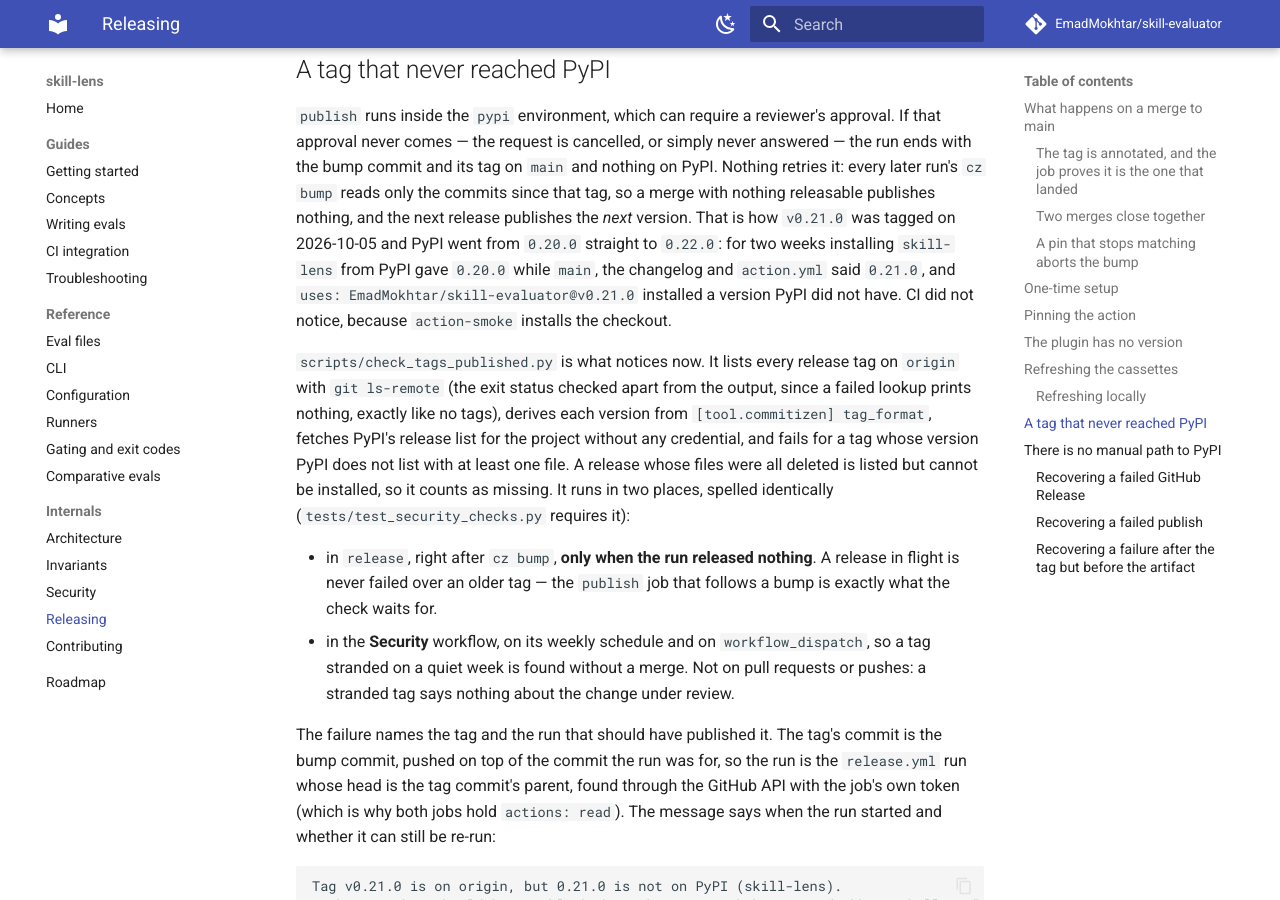
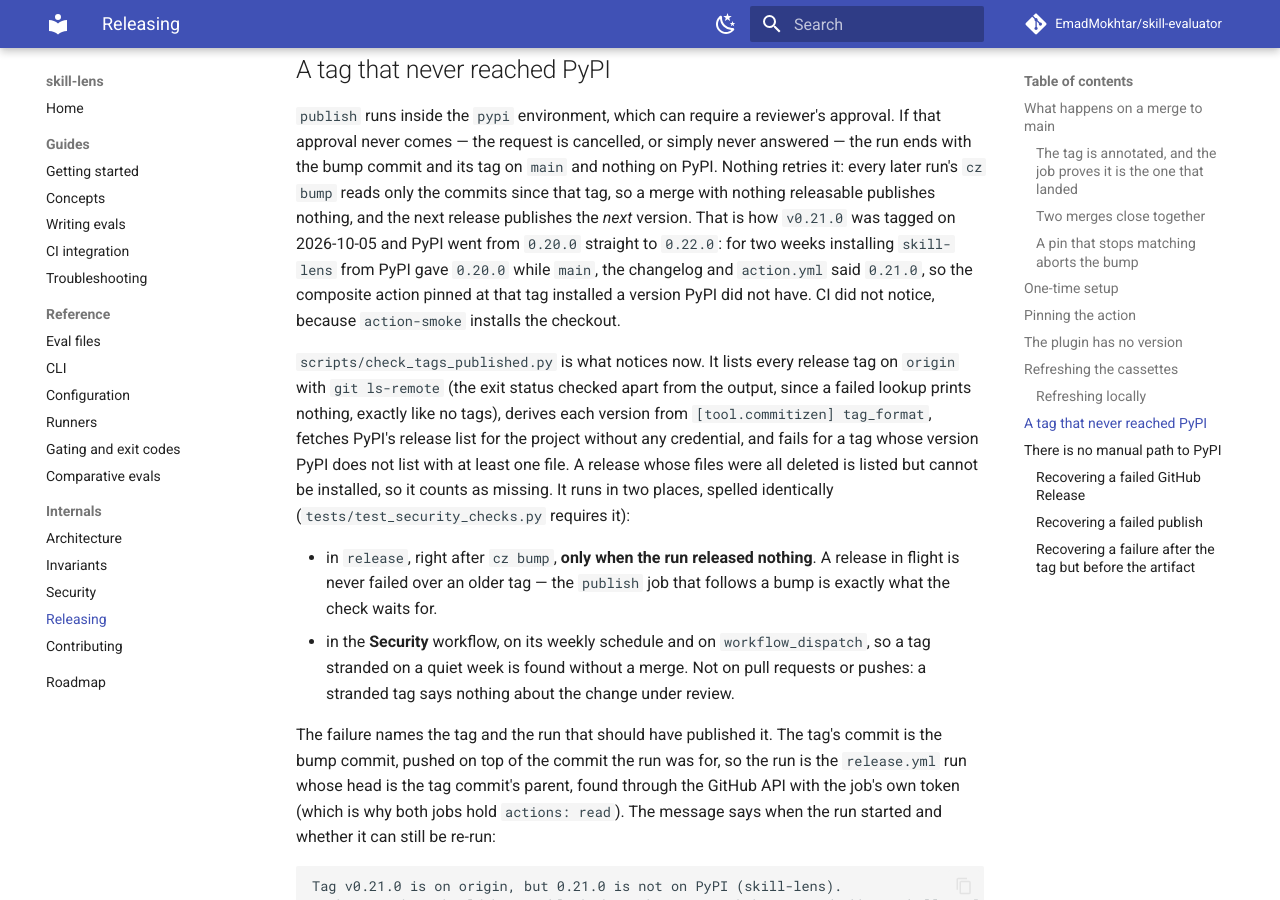
Before and after one commit to EmadMokhtar/skill-evaluator, an MkDocs documentation site: the page built from docs/releasing.md, in a window 1280 px wide and 900 px high, scrolled down 6413 px. Built offline with MkDocs 1.6.1 and Material for MkDocs 9.7.7, drawn with Linux system fonts in a browser that asks for light colours; comment, search, counter and statistics services are not loaded.

Commit message:
docs: do not spell an old action pin in the releasing example
tests/test_release_config.py requires every action reference to be the
current version, so the v0.21.0 story names the tag without the uses: line.

Co-Authored-By: Claude Fable 5.1 <noreply@anthropic.com>

```diff
--- a/docs/releasing.md
+++ b/docs/releasing.md
@@ -253,8 +253,8 @@ later run's `cz bump` reads only the commits since that tag, so a merge with not
 releasable publishes nothing, and the next release publishes the *next* version. That is how
 `v0.21.0` was tagged on 2026-10-05 and PyPI went from `0.20.0` straight to `0.22.0`: for two
 weeks installing `skill-lens` from PyPI gave `0.20.0` while `main`, the changelog and
-`action.yml` said `0.21.0`, and `uses: EmadMokhtar/skill-evaluator@v0.21.0` installed a
-version PyPI did not have. CI did not notice, because `action-smoke` installs the checkout.
+`action.yml` said `0.21.0`, so the composite action pinned at that tag installed a version
+PyPI did not have. CI did not notice, because `action-smoke` installs the checkout.
 
 `scripts/check_tags_published.py` is what notices now. It lists every release tag on
 `origin` with `git ls-remote` (the exit status checked apart from the output, since a failed
```
